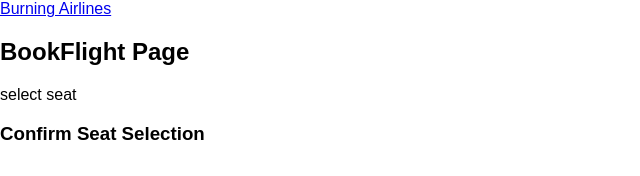
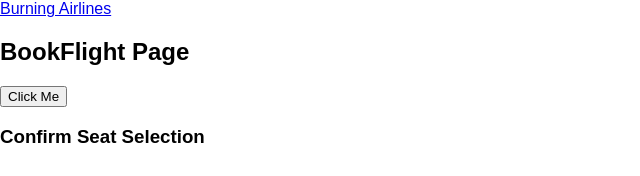
Before and after one commit to ML78/burning-airlines-client, a React (Create React App) app: page /#/bookflight in a window 1280 px wide. Shown: the top 176 px of the page, without its empty margins (0-640 px from the left). Built offline with nearby package versions, Linux system fonts and the light colour scheme.

Commit message:
added book flights for get data

```diff
--- a/src/components/BookFlight.js
+++ b/src/components/BookFlight.js
@@ -2,26 +2,26 @@ import React, {PureComponent as Component} from 'react';
 import {Link} from 'react-router-dom';
 import axios from 'axios';
 
-const AIRPLANES_URL = 'http://localhost:3333/airplanes.json';
+const FLIGHTS_URL = 'http://localhost:3333/flights.json';
 
 // Get airplanes data from SERVER_URL. Display on page. Name: rows: columns: (id)
 class SelectSeat extends Component {
   constructor(props){
     super(props);
-    this.state = { name: [], rows: [], columns: []}
-    // this.displayFlight = this.displayFlight.bind(this)
+     this.state = { name: [], rows: [], columns: []}
+    this._handleClick = this._handleClick.bind(this)
+
   }
 
-//   displayFlight(name, rows, columns){
-//     console.log('name of flight', name, 'has', rows, 'and', columns);
-//     axios.get(AIRPLANES_URL).then(function(results){
-//       console.log("results");
-//     });
-// }
+
+_handleClick(){
+  console.log('click happened');
+  this.props.onClick(this.state.name, this.state.rows, this.state.columns); //calling the this.displayFlight in parent.
+}
 
 render(){
   return(
-    <div>select seat</div>
+    <div><button onClick={this._handleClick}>Click Me</button></div>
   )
 }
 
@@ -40,13 +40,17 @@ class ConfirmSeat extends Component {
 class BookFlight extends Component {
   constructor(props){
     super(props);
+    this.state = {name: [], rows: [], columns: []}
     this.displayFlight = this.displayFlight.bind(this)
   }
 
-  displayFlight () {
-    console.log("helllo");
+// this.props.match.params.id
+    displayFlight(name, rows, columns){
+      console.log('name of flight', name, 'has', rows, 'and', columns);
+      axios.get(FLIGHTS_URL).then(function(results){
+        console.log(results.data);
+      });
   }
-
 
 
   render() {
@@ -54,7 +58,7 @@ class BookFlight extends Component {
       <div>
       <Link to='/'>Burning Airlines</Link>
       <h2>BookFlight Page</h2>
-      <SelectSeat onLoad={this.displayFlight}/>
+      <SelectSeat onClick={this.displayFlight}/>
       <ConfirmSeat/>
     </div>
     )
--- a/src/components/SearchFlights.js
+++ b/src/components/SearchFlights.js
@@ -63,6 +63,7 @@ function SearchResults(props) {
   )
 }
 
+
 <Link to='/'>Burning Airlines</Link>
 
 ////////////////////////////////////////////////////////
```
